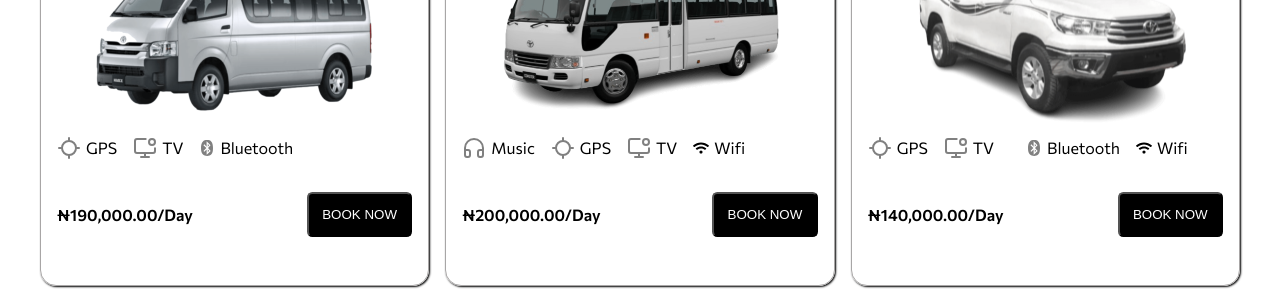
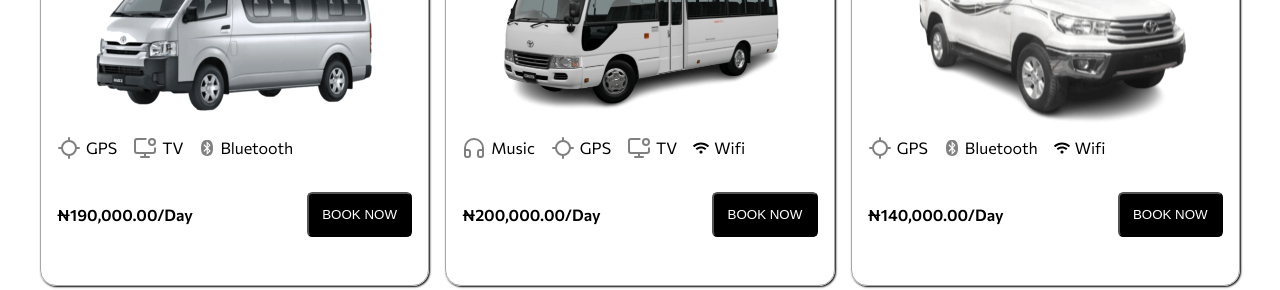
Before and after one commit to iamgreatofweb3/Bixxie-Car-website, a Next.js app: page / in a window 1280 px wide. Shown: the part 2340-2630 px from the top of the page. Built offline with nearby package versions, Linux system fonts and the light colour scheme.

Commit message:
perfect feel

```diff
--- a/src/components/fleetOfCars/Fleet.jsx
+++ b/src/components/fleetOfCars/Fleet.jsx
@@ -137,7 +137,7 @@ export default function FleetSection() {
                          <div className="icon-txt">
                             {/* <p><Headphones stroke="grey"/>Music</p> */}
                             <p><Locate stroke="grey"/>GPS</p>
-                            <p><MonitorDotIcon stroke="grey"/>TV</p>   <br />
+                            {/* <p><MonitorDotIcon stroke="grey"/>TV</p>   <br /> */}
                             <p><FaBluetooth color="grey"/>Bluetooth</p>
                             <p><FaWifi/>Wifi</p>
                         </div>
```
